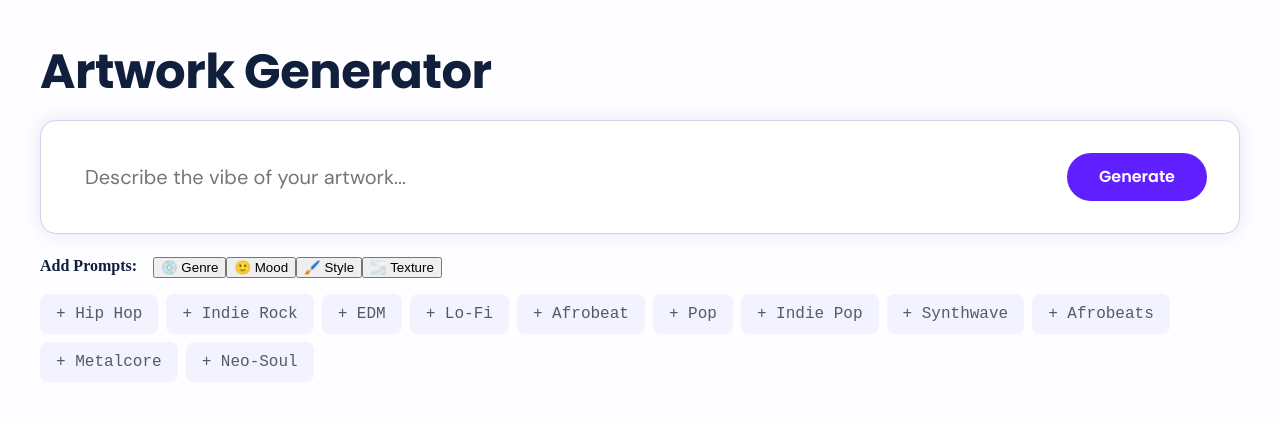
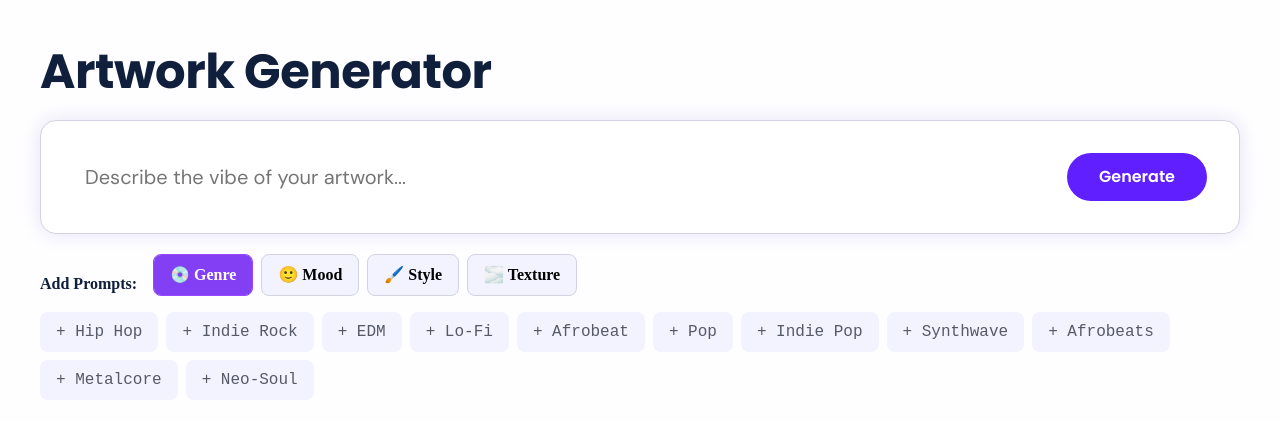
Before and after one commit to dittomusic-JK/ditto-artgen-starter, a Next.js app: page / in a window 1280 px wide. Shown: the top 422 px of the page. Built offline with nearby package versions, Linux system fonts and the light colour scheme.

Commit message:
Update globals.css

```diff
--- a/styles/globals.css
+++ b/styles/globals.css
@@ -5,23 +5,53 @@
 
 html, body, #__next { height: 100%; }
 body { margin:0; font-family: "DM Sans", system-ui, -apple-system, Segoe UI, Roboto, Arial, sans-serif; background: var(--bg); color: var(--ink); }
+
 .wrap{ max-width:1200px; margin:0 auto; padding:0 24px 72px; }
 .header{ display:flex; align-items:center; justify-content:space-between; gap:24px; margin:48px 0 24px; }
 .title{ font:700 48px/48px "Poppins", sans-serif; letter-spacing:-.01em; }
+
 .card{ background:#fff; border:1px solid var(--border); border-radius:16px; box-shadow:0 0 20px rgba(0,16,187,.10); padding:32px; }
 .promptGrid{ display:grid; grid-template-columns:1fr auto; gap:16px; }
 .input{ font:400 20px/30px "DM Sans"; color:var(--sub); padding:8px 12px; border:0; outline:none; background:transparent; }
+
 .btn{ border:0; cursor:pointer; border-radius:100px; padding:16px 32px; color:#fff; background:var(--ink); font:600 16px/16px "Poppins"; }
 .btnPrimary{ background:var(--purple); }
+
 .row{ display:flex; gap:16px; align-items:center; }
+
+/* Pills */
 .pills{ display:flex; flex-wrap:wrap; gap:8px; margin-top:16px; }
 .pill{ background:#F3F3FF; color:#555968; border-radius:8px; padding:8px 16px; font:400 16px/24px "IBM Plex Mono", ui-monospace, monospace; cursor:pointer; }
 .pillOn{ background:var(--ink); color:#fff; }
+
+/* NEW: Tabs */
+.tabs { display:flex; gap:8px; }
+.tab {
+  border:1px solid var(--border);
+  background:#F3F3FF;
+  color:#000;
+  border-radius:8px;
+  padding:8px 16px;
+  font:700 16px/24px "IBM Plex Mono", ui-monospace;
+  cursor:pointer;
+}
+.tabOn {
+  background: linear-gradient(232deg, #823FF3 100%, #3928ED 0%);
+  color:#fff;
+  outline:1px solid #9747FF;
+  outline-offset:-1px;
+}
+
+/* Grid + thumbs */
 .grid{ display:grid; gap:32px; grid-template-columns:repeat(4,minmax(0,1fr)); margin-top:16px; }
 .thumb{ width:100%; aspect-ratio:1/1; border-radius:8px; background:#f5f6ff; display:block; object-fit:cover; cursor:pointer; }
+
+/* Editor layout */
 .editor{ display:grid; grid-template-columns:1fr 360px; gap:32px; align-items:start; margin-top:24px; }
 .preview{ position:relative; width:100%; max-width:640px; aspect-ratio:1/1; margin:0 auto; border-radius:8px; overflow:hidden; background:#fff; }
 .safe{ position:absolute; inset:10%; border:1px dashed rgba(16,31,60,.15); border-radius:8px; pointer-events:none; }
+
+/* Sidebar */
 .rightcol{ width:360px; }
 .sideTitle{ font:600 16px/24px "Poppins", sans-serif; margin:16px 0 8px; }
 .sideBox{ border:1px solid var(--border); border-radius:4px; padding:16px; color:var(--muted); white-space:pre-wrap; }
@@ -30,7 +60,9 @@ body { margin:0; font-family: "DM Sans", system-ui, -apple-system, Segoe UI, Rob
 .row3{ display:grid; grid-template-columns:repeat(3,1fr); gap:8px; }
 .radio{ border:1px solid var(--border); border-radius:4px; height:36px; display:flex; align-items:center; justify-content:center; cursor:pointer; background:#F9F9FF; user-select:none; }
 .radioOn{ background:#fff; outline:2px solid #E7E7FF; }
+
 .canvas{ width:100%; height:100%; display:block; }
+
 @media (max-width:1024px){
   .grid{ grid-template-columns:repeat(2,1fr); }
   .editor{ grid-template-columns:1fr; }
```
